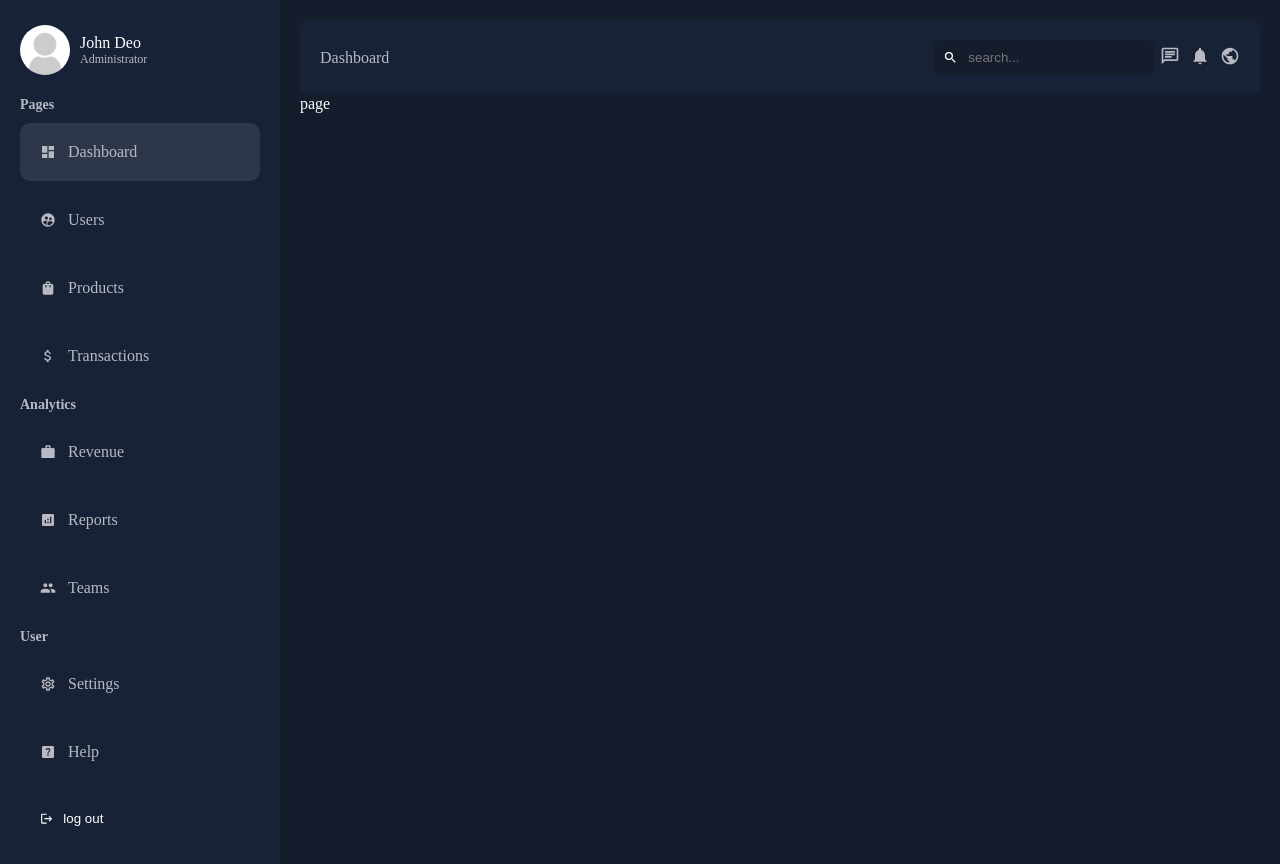
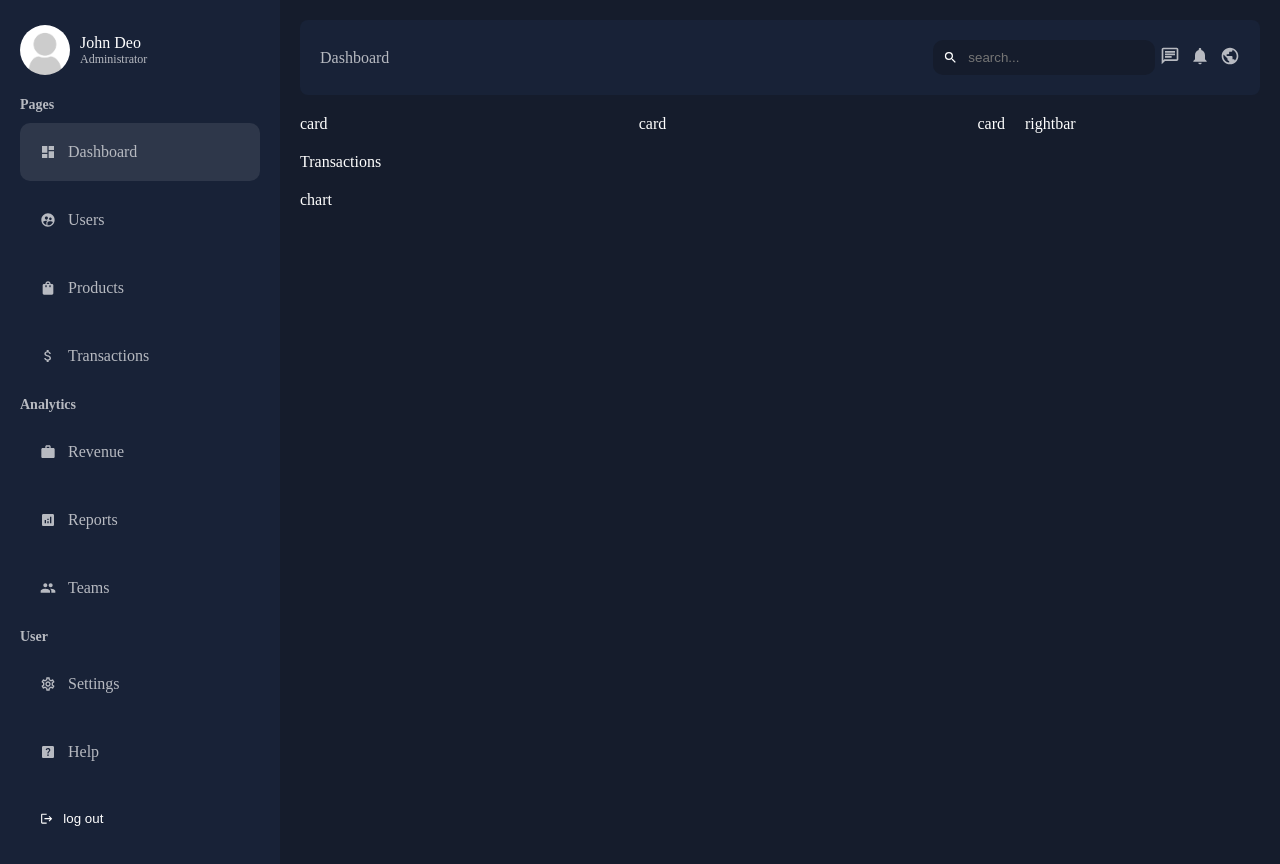
Before and after one commit to hjali7/admin-dashboard-next, a Next.js app in the folder admin-dashboard-next/: page /dashboard in a window 1280 px wide. Built offline with nearby package versions, Linux system fonts and the light colour scheme.

Commit message:
layout components in dashboard apge

```diff
--- /dev/null
+++ b/admin-dashboard-next/app/dashboard/index.js
@@ -0,0 +1,11 @@
+import Card from "../ui/dashboard/card/card";
+import Chart from "../ui/dashboard/chart/chart";
+import RightBar from "../ui/dashboard/rightbar/rightbar";
+import Transactions from "../ui/dashboard/transactions/transactions";
+
+export {
+    Card ,
+    Chart ,
+    RightBar ,
+    Transactions ,
+}
--- a/admin-dashboard-next/app/dashboard/page.jsx
+++ b/admin-dashboard-next/app/dashboard/page.jsx
@@ -1,6 +1,20 @@
-
+import {Card , Chart , RightBar , Transactions} from './index.js';
+import styles from "@/ui/dashboard/dashboard.module.css";
 export default function Dashboard() {
   return (
-    <div>page</div>
-  )
-}
+    <div className={styles.wrapper}>
+      <div className={styles.main}>
+        <div className={styles.card}>
+          <Card />
+          <Card />
+          <Card />
+        </div>
+        <Transactions />
+        <Chart />
+      </div>
+      <div className={styles.rSide}>
+        <RightBar />
+      </div>
+    </div>
+  );
+};
--- a/admin-dashboard-next/app/ui/dashboard/card/card.jsx
+++ b/admin-dashboard-next/app/ui/dashboard/card/card.jsx
@@ -0,0 +1,7 @@
+import React from 'react'
+
+export default function Card() {
+  return (
+    <div>card</div>
+  )
+}
--- a/admin-dashboard-next/app/ui/dashboard/chart/chart.jsx
+++ b/admin-dashboard-next/app/ui/dashboard/chart/chart.jsx
@@ -0,0 +1,7 @@
+import React from 'react'
+
+export default function Chart() {
+  return (
+    <div>chart</div>
+  )
+}
--- a/admin-dashboard-next/app/ui/dashboard/dashboard.module.css
+++ b/admin-dashboard-next/app/ui/dashboard/dashboard.module.css
@@ -12,3 +12,29 @@
     flex : 4;
     padding : 20px;
 }
+
+.wrapper {
+    display : flex ;
+    gap:20px;
+    margin-top : 20px;
+}
+
+.main {
+    flex : 3 ;
+    display: flex;
+    flex-direction : column;
+    gap : 20px;
+}
+
+.card {
+    display : flex;
+    justify-content : space-between;
+    gap:20px;
+}
+
+
+
+.rSide {
+    flex : 1;
+
+}
--- a/admin-dashboard-next/app/ui/dashboard/rightbar/rightbar.jsx
+++ b/admin-dashboard-next/app/ui/dashboard/rightbar/rightbar.jsx
@@ -1,5 +1,5 @@
 export default function RightBar() {
     return(
-        <div></div>
+        <div>rightbar</div>
     );
 };
--- a/admin-dashboard-next/app/ui/dashboard/transactions/transactions.jsx
+++ b/admin-dashboard-next/app/ui/dashboard/transactions/transactions.jsx
@@ -0,0 +1,7 @@
+import React from 'react'
+
+export default function Transactions() {
+  return (
+    <div>Transactions</div>
+  )
+}
--- a/admin-dashboard-next/jsconfig.json
+++ b/admin-dashboard-next/jsconfig.json
@@ -1,5 +1,6 @@
 {
   "compilerOptions": {
+    "baseUrl": "app/",
     "paths": {
       "@/*": ["./*"]
     }
```
